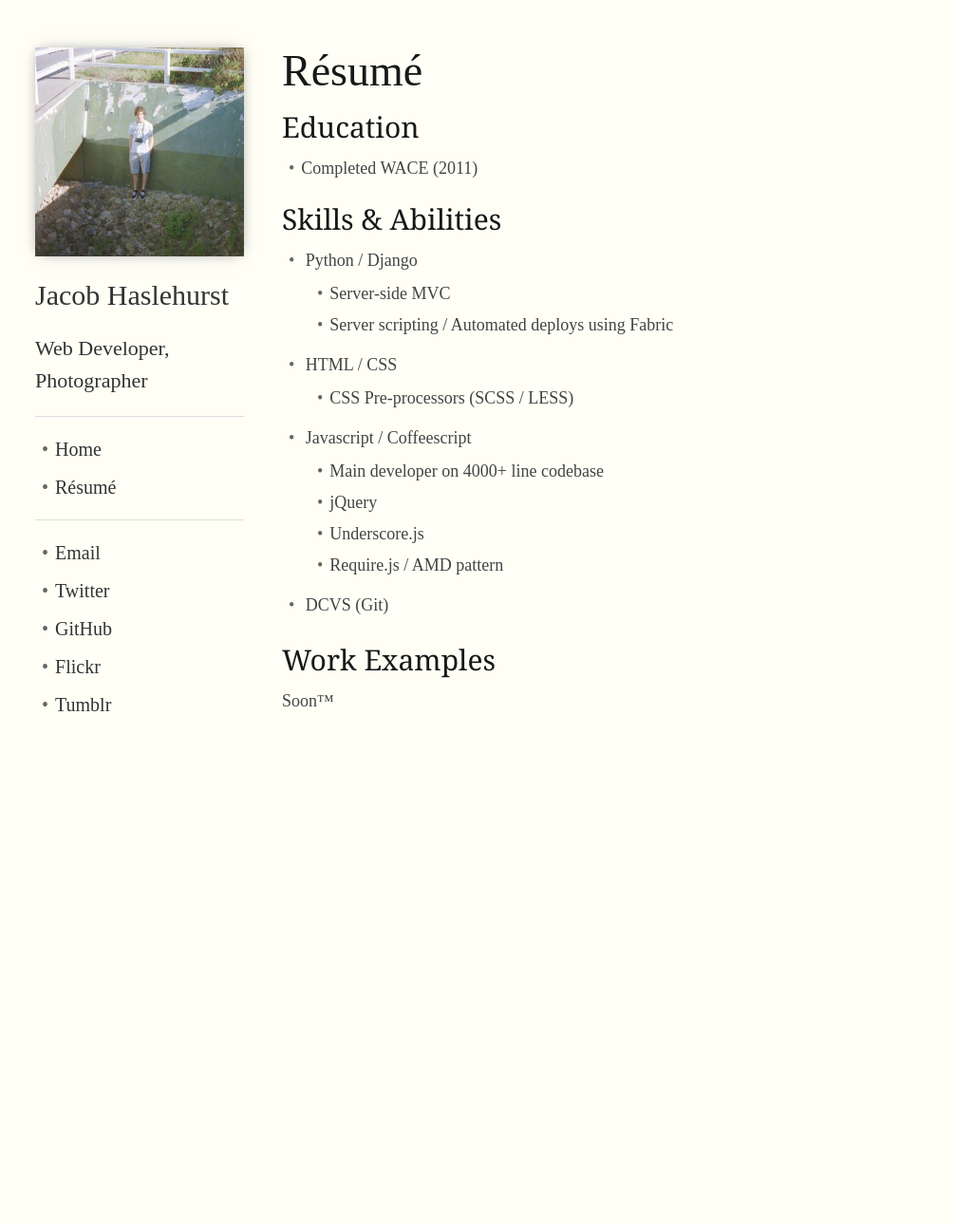
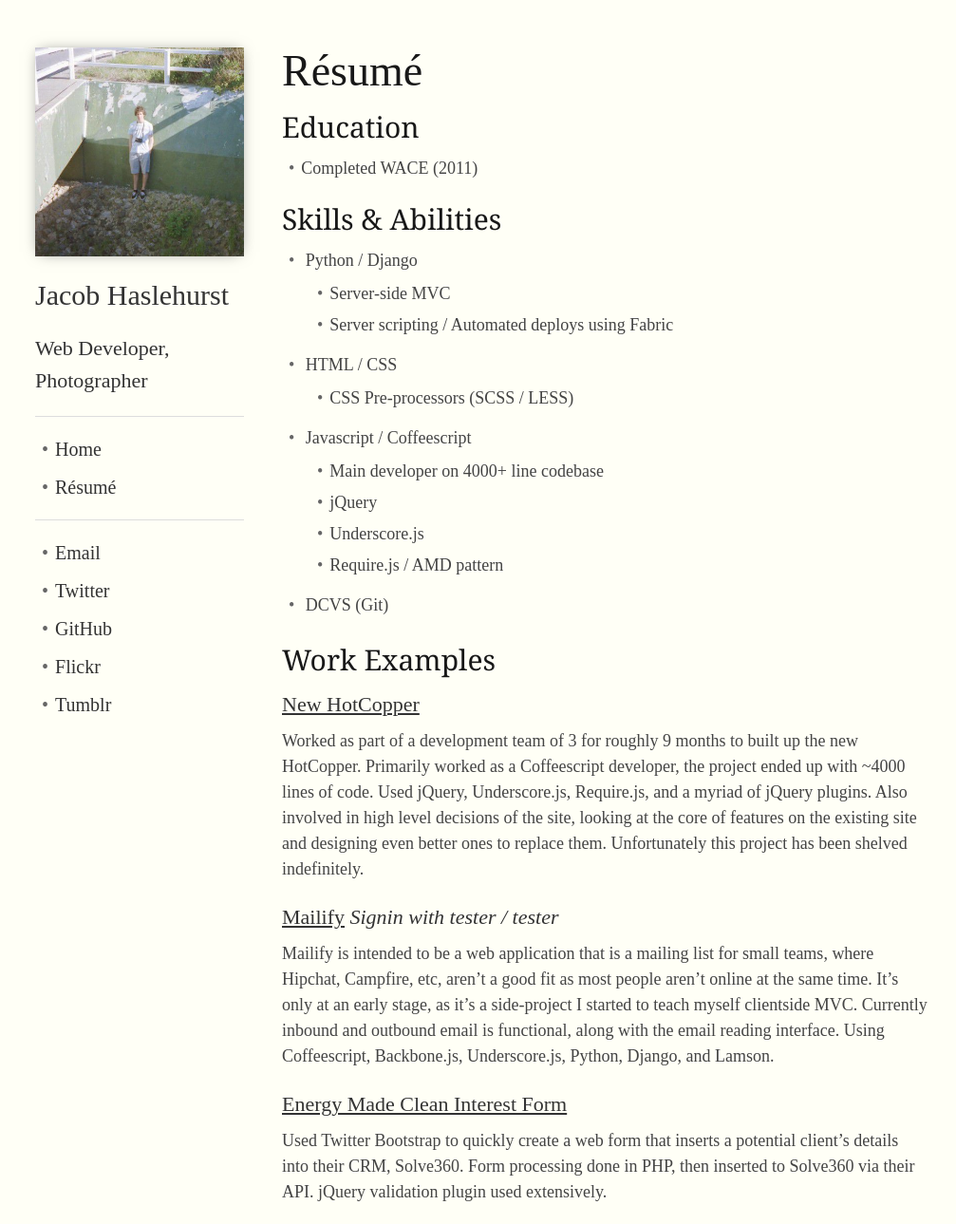
Before and after one commit to jacobh/hzy, a Jekyll site: the page built from resume.html, in a window 1280 px wide. Shown: the whole page at 95% size, without its empty margins (123-1130 px from the left). Built offline with Jekyll 4.4.1, drawn with Linux system fonts in a browser that asks for light colours; before the commit the page ends 900 px from its top, so only the background shows below that.

Commit message:
Adding in work examples

```diff
--- a/resume.html
+++ b/resume.html
@@ -34,7 +34,18 @@ weight: 5
 
 ## Work Examples
 
-Soon&trade;
+### [New HotCopper](http://beta.hotcopper.com)
+
+Worked as part of a development team of 3 for roughly 9 months to built up the new HotCopper. Primarily worked as a Coffeescript developer, the project ended up with ~4000 lines of code. Used jQuery, Underscore.js, Require.js, and a myriad of jQuery plugins. Also involved in high level decisions of the site, looking at the core of features on the existing site and designing even better ones to replace them. Unfortunately this project has been shelved indefinitely.
+
+### [Mailify](http://mailify.co/signin/) *Signin with tester / tester*
+
+Mailify is intended to be a web application that is a mailing list for small teams, where Hipchat, Campfire, etc, aren't a good fit as most people aren't online at the same time. It's only at an early stage, as it's a side-project I started to teach myself clientside MVC. Currently inbound and outbound email is functional, along with the email reading interface. Using Coffeescript, Backbone.js, Underscore.js, Python, Django, and Lamson.
+
+
+### [Energy Made Clean Interest Form](http://energymadeclean.com/index.php/our-business/power/registeryourinterest)
+
+Used Twitter Bootstrap to quickly create a web form that inserts a potential client's details into their CRM, Solve360. Form processing done in PHP, then inserted to Solve360 via their API. jQuery validation plugin used extensively.
 {% endcapture %}
 <article id="resume">
     {{ resume_markdown|markdownify }}
```
